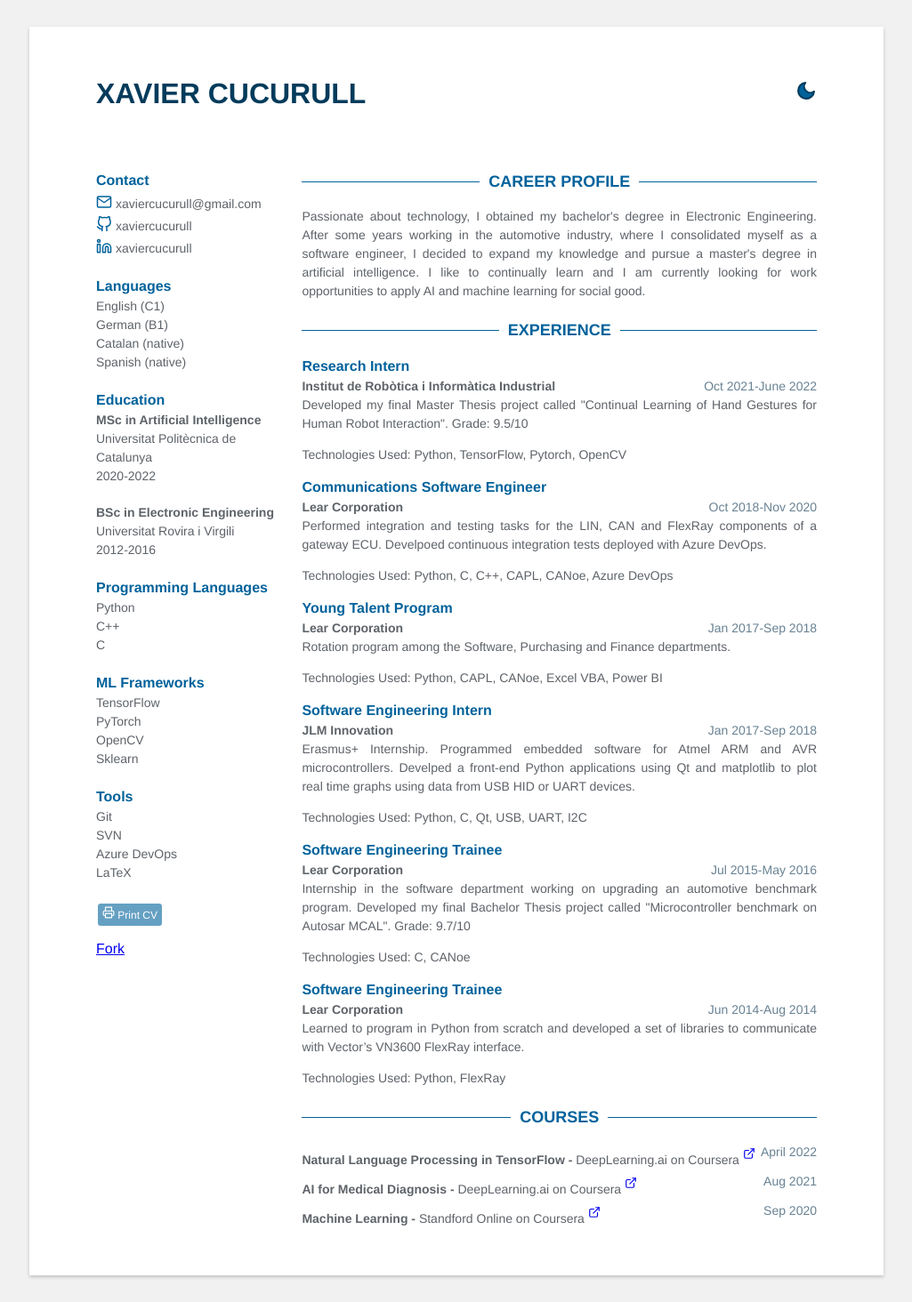
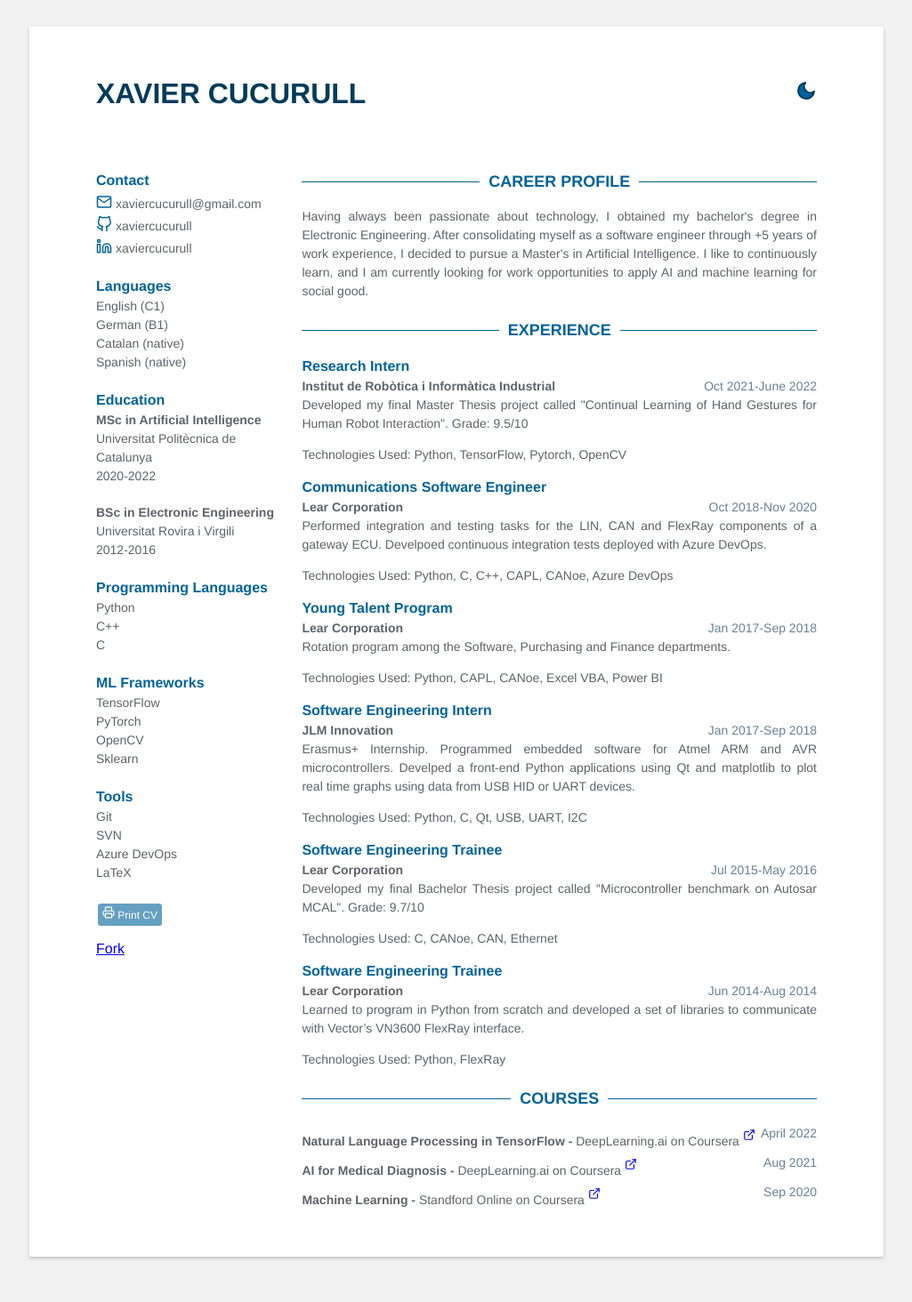
Before and after one commit to xaviercucurull/xaviercucurull.github.io, a Jekyll site: the page built from resume.html, in a window 1280 px wide. Shown: the whole page at 89% size, without its empty margins (127-1152 px from the left). Built offline with Jekyll 4.4.1, drawn with Linux system fonts in a browser that asks for light colours; after the commit the page ends 1443 px from its top, so only the background shows below that.

Commit message:
Summarize work experience and profile

```diff
--- a/_data/data.yml
+++ b/_data/data.yml
@@ -48,12 +48,10 @@ skills:
 
 # Profile
 profile: |
-
-  Passionate about technology, I obtained my bachelor's degree in Electronic Engineering.
-  After some years working in the automotive industry, where I consolidated myself as a
-  software engineer, I decided to expand my knowledge and pursue a master's degree in
-  artificial intelligence. I like to continually learn and I am currently looking for work
-  opportunities to apply AI and machine learning for social good.
+  Having always been passionate about technology, I obtained my bachelor's degree in Electronic
+  Engineering. After consolidating myself as a software engineer through +5 years of work experience,
+  I decided to pursue a Master's in Artificial Intelligence. I like to continuously learn, and I
+  am currently looking for work opportunities to apply AI and machine learning for social good.
 
 
 # Experience
@@ -98,10 +96,9 @@ experience:
     time: Jul 2015-May 2016
     company: Lear Corporation
     details: |
-      Internship in the software department working on upgrading an automotive benchmark program.
       Developed my final Bachelor Thesis project called "Microcontroller benchmark on Autosar MCAL". Grade: 9.7/10
     technologies_used: |
-      C, CANoe
+      C, CANoe, CAN, Ethernet
 
   - role: Software Engineering Trainee
     time: Jun 2014-Aug 2014
```
